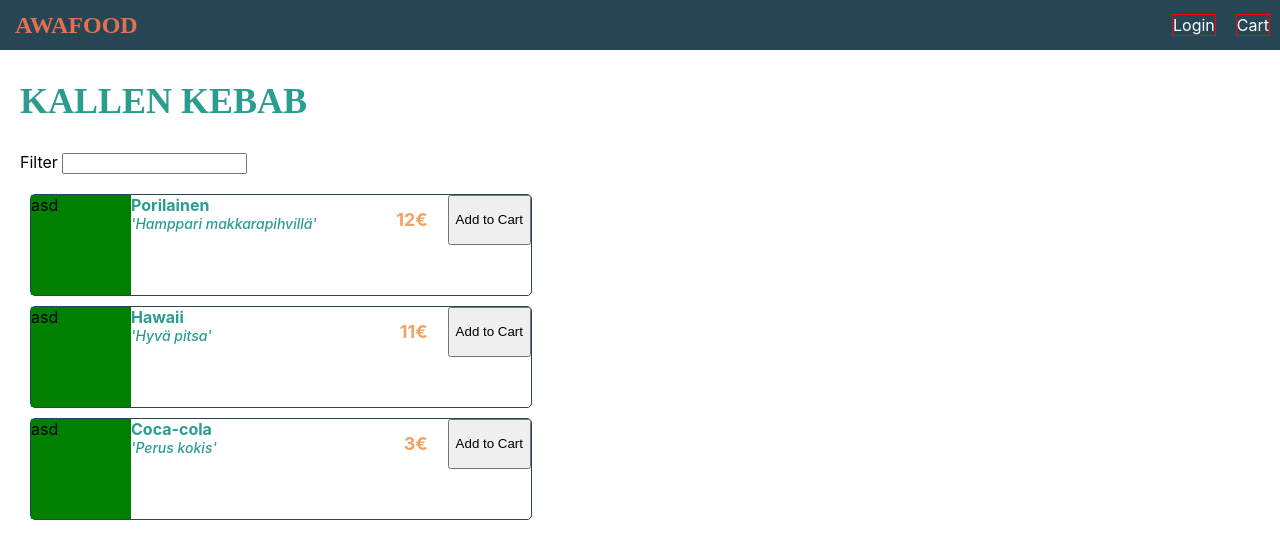
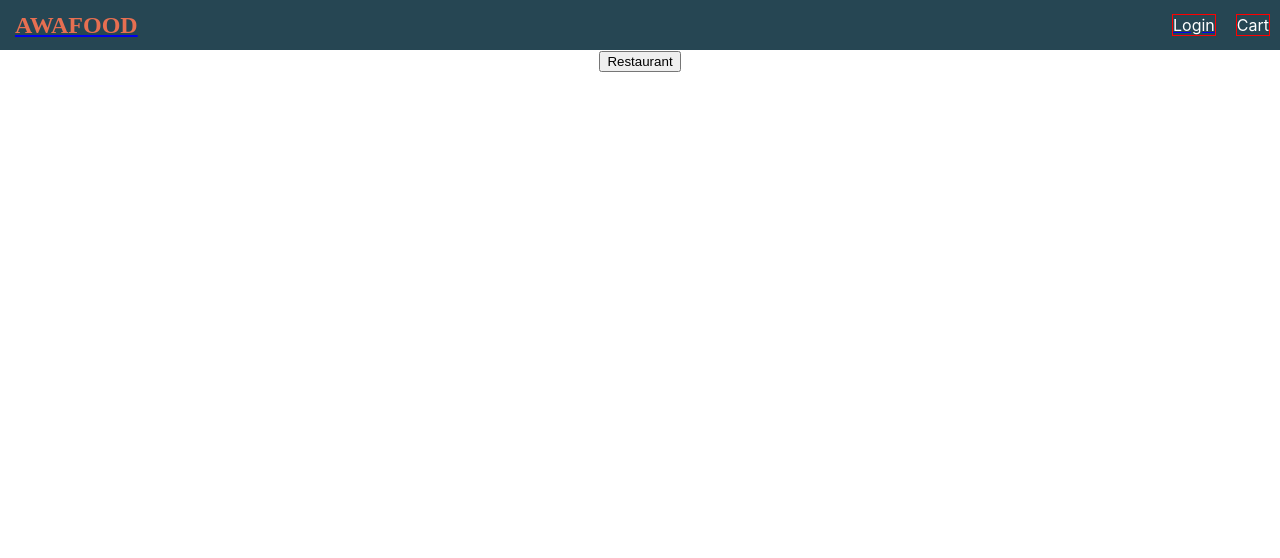
Before and after one commit to NituX/OnlineFoodShop-Frontend, a React (Create React App) app: page / in a window 1280 px wide. Shown: the top 558 px of the page. Built offline with nearby package versions, Linux system fonts and the light colour scheme; a web font is replaced by a local one.

Commit message:
Added React-router-dom
Added react-router-dom and linked pages and buttons

```diff
--- a/package.json
+++ b/package.json
@@ -8,6 +8,8 @@
     "@testing-library/user-event": "^13.5.0",
     "react": "^17.0.2",
     "react-dom": "^17.0.2",
+    "react-router": "^6.2.1",
+    "react-router-dom": "^6.2.1",
     "react-scripts": "5.0.0",
     "web-vitals": "^2.1.2"
   },
--- a/src/App.js
+++ b/src/App.js
@@ -1,22 +1,29 @@
 import './App.css';
-import React, {useState} from 'react';
+import React, { useState } from 'react';
 import Menu from './Menu.json';
 import Header from './components/Header.js';
 import Login from './components/Login.js';
 import Register from './components/Register.js';
 import Restaurant from './components/Restaurant.js';
+import { BrowserRouter, Routes, Route } from 'react-router-dom';
+import Home from './components/Home';
 
 function App() {
 
   const [items] = useState(Menu.items);
 
   return (
-    <div className="App">
-      <Header/>
-      <Restaurant
-      items = {items}/>
-    </div>
-
+    <BrowserRouter>
+      <div className="App">
+      <Header />
+        <Routes>
+          <Route path="/" element={ <Home/> } />
+          <Route path="/restaurant" element={ <Restaurant items={items} /> } />
+          <Route path="/login" element={ <Login/> } />
+          <Route path="/register" element={<Register/>} />
+        </Routes>
+      </div>
+    </BrowserRouter>
   );
 }
 
--- a/src/components/Header.js
+++ b/src/components/Header.js
@@ -1,13 +1,20 @@
 import React from 'react'
 import styles from './Header.module.css';
+import {Link} from 'react-router-dom';
 
 export default function Header() {
     return (
 
         <nav className = {styles.container}>
-            <h1 className = {styles.logo}> AWAFOOD </h1>
+            <Link to="">
+                <h1 className = {styles.logo}> AWAFOOD </h1>
+            </Link>
+
             <div className = {styles.navmenu}>
-                <body> Login </body>
+                <Link to = "login">
+                    <body> Login </body>
+                </Link>
+
                 <body> Cart </body>
             </div>
         </nav>
--- /dev/null
+++ b/src/components/Home.js
@@ -0,0 +1,12 @@
+import React from 'react'
+import {Link} from 'react-router-dom'
+
+export default function () {
+    return (
+        <div>
+            <Link to="restaurant">
+                <button> Restaurant </button>
+            </Link>
+        </div>
+    )
+}
--- a/src/components/Login.js
+++ b/src/components/Login.js
@@ -1,23 +1,26 @@
 import React from 'react';
 import styles from './Login.module.css';
+import { Link } from 'react-router-dom';
 
 export default function Login() {
     return (
-        <div className= {styles.container}>
+        <div className={styles.container}>
             <body>
                 LOGIN
             </body>
-            <div className= {styles.inputfield}>
+            <div className={styles.inputfield}>
                 <body>Email</body>
-                <input type='text'/>
-            </div>
-            <div className= {styles.inputfield}>
-                <body>Password</body>
-                <input type='text'/>
+                <input type='text' />
             </div>
 
-            <button> Create Account </button>
+            <div className={styles.inputfield}>
+                <body>Password</body>
+                <input type='text' />
+            </div>
 
+            <Link to="/register">
+                <button> Create Account </button>
+            </Link>
         </div>
     )
 }
```
Also changed, not shown: src/setupTests.js (deleted, +0 -5 lines), 2 other files (tests, documents, lock files or other folders).
